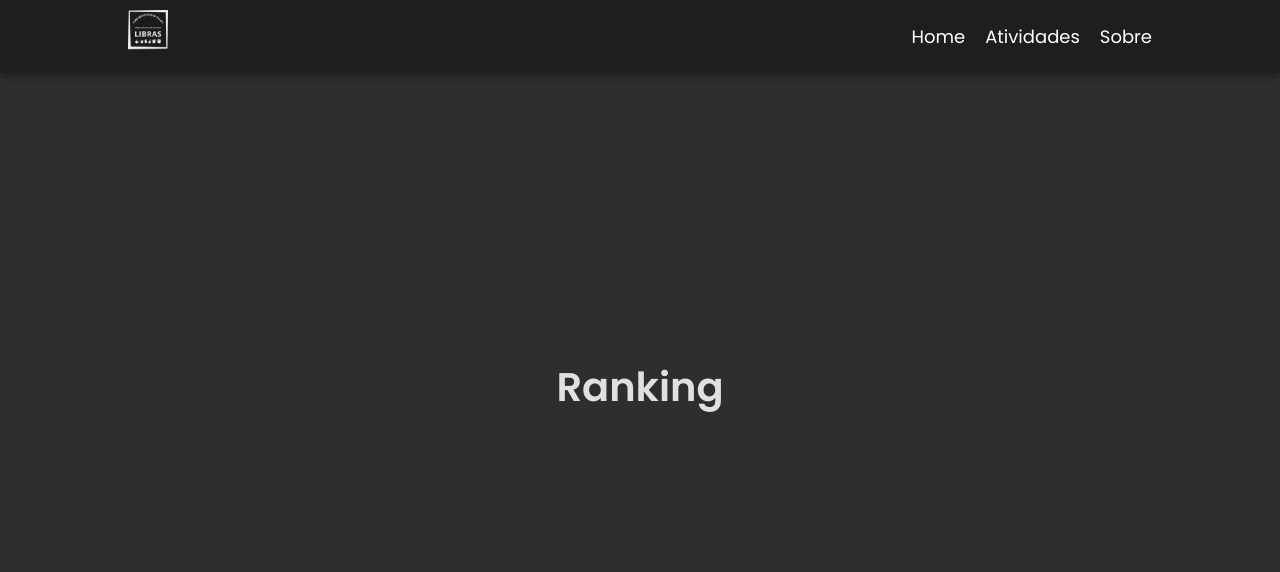
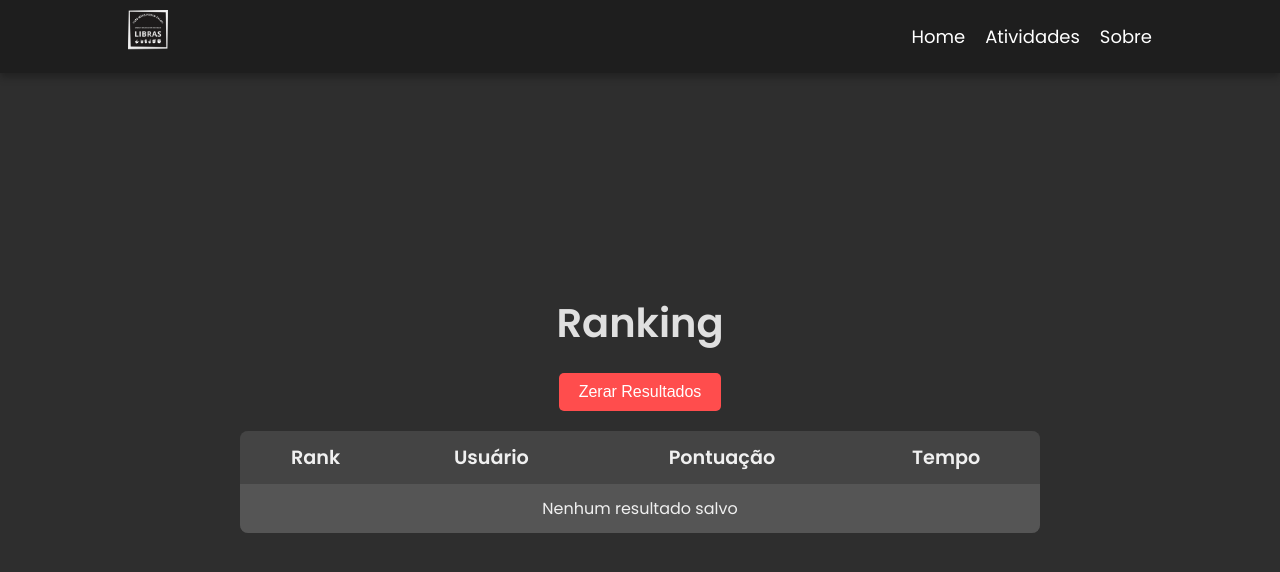
Before and after one commit to victorfs32/projeto, a React (Create React App) app: page /Ranking in a window 1280 px wide. Shown: the top 572 px of the page. Built offline with nearby package versions, Linux system fonts and the light colour scheme.

Commit message:
Atualizado

```diff
--- a/src/pages/Quiz/Numeros.js
+++ b/src/pages/Quiz/Numeros.js
@@ -7,16 +7,8 @@ import errorSound from "./Path/error-sound.mp3";
 // Importar os vídeos
 import video1 from "./videos/NUMEROS/01.mp4";
 import video2 from "./videos/NUMEROS/02.mp4";
-import video3 from "./videos/NUMEROS/03.mp4";
-import video4 from "./videos/NUMEROS/04.mp4";
-import video5 from "./videos/NUMEROS/05.mp4";
-import video6 from "./videos/NUMEROS/06.mp4";
-import video7 from "./videos/NUMEROS/07.mp4";
-import video8 from "./videos/NUMEROS/08.mp4";
-import video9 from "./videos/NUMEROS/09.mp4";
-import video10 from "./videos/NUMEROS/10.mp4";
+// Continue com o restante dos vídeos...
 
-// Função para criar perguntas
 const createQuestion = (text, video, answers) => ({
   questionText: text,
   videoSrc: video,
@@ -37,77 +29,54 @@ const questions = [
     { answerText: "4", isCorrect: false },
     { answerText: "9", isCorrect: false },
   ]),
+  // Continue com o restante das perguntas...
 ];
 
 function Numeros() {
   const [currentQuestion, setCurrentQuestion] = useState(0);
   const [showScore, setShowScore] = useState(false);
   const [score, setScore] = useState(0);
-  const [incorrectAnswers, setIncorrectAnswers] = useState([]);
   const [selectedAnswerIndex, setSelectedAnswerIndex] = useState(null);
-  const [timer, setTimer] = useState(10);
-  const [timerRunning, setTimerRunning] = useState(true);
-  const [correctAnswerIndex, setCorrectAnswerIndex] = useState(null);
+  const [elapsedTime, setElapsedTime] = useState(0);
+  const intervalRef = useRef(null);
   const videoRef = useRef(null);
-  const timerRef = useRef(null);
   const location = useLocation();
-  const userName = location.state?.userName || "Usuário"; // Corrigido para pegar o nome do estado
+  const userName = location.state?.userName || "Usuário";
+
+  const successAudio = useRef(new Audio(successSound));
+  const errorAudio = useRef(new Audio(errorSound));
 
   useEffect(() => {
-    if (timerRunning) {
-      timerRef.current = setInterval(() => {
-        setTimer((prev) => {
-          if (prev <= 1) {
-            clearInterval(timerRef.current);
-            setTimerRunning(false);
-            const correctIndex = questions[currentQuestion].answerOptions.findIndex((option) => option.isCorrect);
-            setCorrectAnswerIndex(correctIndex);
-            handleAnswerOptionClick(false); // Se o tempo acabar, considera a resposta como errada
-            return 0;
-          }
-          return prev - 1;
-        });
-      }, 1000);
-    }
+    intervalRef.current = setInterval(() => {
+      setElapsedTime((prevTime) => prevTime + 1);
+    }, 1000);
 
-    return () => clearInterval(timerRef.current); // Limpa o intervalo ao sair da pergunta ou ao desmontar o componente
-  }, [timerRunning]);
+    return () => clearInterval(intervalRef.current);
+  }, []);
 
   useEffect(() => {
     if (videoRef.current) {
       videoRef.current.load();
       videoRef.current.play();
     }
-
-    // Reseta o cronômetro ao trocar de pergunta
-    setTimer(10);
-    setTimerRunning(true);
-    setCorrectAnswerIndex(null);
   }, [currentQuestion]);
 
-  const playSound = (src) => {
-    const audio = new Audio(src);
-    audio.play();
+  const playSound = (audioRef) => {
+    audioRef.current.play();
   };
 
   const handleAnswerOptionClick = (isCorrect, index) => {
-    if (timerRunning) {
-      setTimerRunning(false); // Para o cronômetro quando uma resposta é selecionada
-    }
+    setSelectedAnswerIndex(index);
 
     if (isCorrect) {
       setScore(score + 1);
-      playSound(successSound); // Adiciona um feedback sonoro para respostas corretas
+      playSound(successAudio);
     } else {
-      setIncorrectAnswers([...incorrectAnswers, questions[currentQuestion]]);
-      playSound(errorSound); // Adiciona um feedback sonoro para respostas incorretas
+      playSound(errorAudio);
     }
-
-    setSelectedAnswerIndex(index);
 
     setTimeout(() => {
       const nextQuestion = currentQuestion + 1;
-
       if (nextQuestion < questions.length) {
         if (videoRef.current) {
           videoRef.current.pause();
@@ -116,16 +85,30 @@ function Numeros() {
         setSelectedAnswerIndex(null);
         setCurrentQuestion(nextQuestion);
       } else {
+        clearInterval(intervalRef.current);
         setShowScore(true);
-        saveScore(userName, score + (isCorrect ? 1 : 0));
+        saveScore(userName, score, elapsedTime);
       }
-    }, 1500); // Espera 1 segundo antes de passar para a próxima pergunta
+    }, 100);
   };
 
-  const saveScore = (userName, score) => {
+  const saveScore = (userName, score, timeTaken) => {
     const existingScores = JSON.parse(localStorage.getItem("quizScores")) || [];
-    const updatedScores = [...existingScores, { userName, score }];
+    const updatedScores = [...existingScores, { userName, score, timeTaken }];
+    updatedScores.sort((a, b) => b.score - a.score || a.timeTaken - b.timeTaken); // Ordenar por pontuação e tempo
     localStorage.setItem("quizScores", JSON.stringify(updatedScores));
+  };
+
+  const getRankingPosition = () => {
+    const existingScores = JSON.parse(localStorage.getItem("quizScores")) || [];
+    const sortedScores = existingScores.sort((a, b) => b.score - a.score || a.timeTaken - b.timeTaken);
+    return sortedScores.findIndex((entry) => entry.userName === userName && entry.score === score && entry.timeTaken === elapsedTime) + 1;
+  };
+
+  const formatTime = (timeInSeconds) => {
+    const minutes = Math.floor(timeInSeconds / 60);
+    const seconds = timeInSeconds % 60;
+    return `${minutes}:${seconds < 10 ? '0' : ''}${seconds}`;
   };
 
   return (
@@ -135,6 +118,8 @@ function Numeros() {
           <h2>
             {userName}, Parabéns! Você acertou {score} de {questions.length} perguntas!
           </h2>
+          <p>Você completou o quiz em {formatTime(elapsedTime)}.</p>
+          <p>Sua posição no ranking é: {getRankingPosition()}</p>
           <Link to="/" className="return-button">
             Voltar para a página inicial
           </Link>
@@ -148,9 +133,7 @@ function Numeros() {
             <div className="question-count">
               <span>Pergunta {currentQuestion + 1}</span>/{questions.length}
             </div>
-            <div className="question-text">
-              {questions[currentQuestion].questionText}
-            </div>
+            <div className="question-text">{questions[currentQuestion].questionText}</div>
             <div className="video-container">
               <video ref={videoRef} width="100%" height="315" controls>
                 <source src={questions[currentQuestion].videoSrc} type="video/mp4" />
@@ -158,8 +141,7 @@ function Numeros() {
               </video>
             </div>
             <div className="timer">
-              <span>Tempo Restante: {timer}s</span>
-              <progress value={timer} max={10} className="progress-bar" aria-label="Tempo Restante" />
+              <span>Tempo Decorrido: {formatTime(elapsedTime)}</span>
             </div>
           </div>
           <div className="answer-section">
@@ -173,13 +155,8 @@ function Numeros() {
                       ? answerOption.isCorrect
                         ? "green"
                         : "red"
-                      : correctAnswerIndex === index
-                      ? "green"
                       : "",
-                  color:
-                    selectedAnswerIndex === index || correctAnswerIndex === index
-                      ? "white"
-                      : "",
+                  color: selectedAnswerIndex === index ? "white" : "",
                 }}
                 disabled={selectedAnswerIndex !== null}
               >
--- a/src/pages/Ranking.css
+++ b/src/pages/Ranking.css
@@ -17,17 +17,55 @@
   color: #e0e0e0;
 }
 
-  ul {
-    list-style: none;
-    padding: 0;
+table {
+  width: 80%;
+  max-width: 800px;
+  border-collapse: collapse;
+  background-color: #3c3c3c;
+  border-radius: 8px;
+  overflow: hidden;
 }
 
-  li {
+th, td {
+  padding: 12px 15px;
+  text-align: center;
+  color: #f0f0f0;
+}
+
+th {
   background-color: #444;
-    padding: 10px;
-    margin: 5px 0;
+  font-size: 1.2rem;
+}
+
+td {
+  background-color: #555;
+  font-size: 1rem;
+}
+
+tr:nth-child(even) td {
+  background-color: #666;
+}
+
+tr:hover td {
+  background-color: #777;
+}
+
+tr:last-child td {
+  border-bottom: none;
+}
+
+.reset-button {
+  background-color: #ff4d4d;
+  color: white;
+  border: none;
+  padding: 10px 20px;
+  margin-bottom: 20px;
+  font-size: 1rem;
   border-radius: 5px;
-    width: 80%;
-    max-width: 300px;
-    text-align: center;
+  cursor: pointer;
+  transition: background-color 0.3s ease;
 }
+
+.reset-button:hover {
+  background-color: #e60000;
+}
--- a/src/pages/Ranking.js
+++ b/src/pages/Ranking.js
@@ -1,23 +1,59 @@
-import React from "react";
-import "./Ranking.css"
-import Navbar from "../components/navbar"
+import React, { useState } from "react";
+import "./Ranking.css";
+import Navbar from "../components/navbar";
 
 function Ranking() {
-  const scores = JSON.parse(localStorage.getItem("quizScores")) || [];
+  const [scores, setScores] = useState(JSON.parse(localStorage.getItem("quizScores")) || []);
+
+  const formatTime = (timeInSeconds) => {
+    const minutes = Math.floor(timeInSeconds / 60);
+    const seconds = timeInSeconds % 60;
+    return `${minutes}:${seconds < 10 ? "0" : ""}${seconds}`;
+  };
+
+  // Ordenar as pontuações pelo menor tempo
+  const sortedScores = scores.sort((a, b) => a.timeTaken - b.timeTaken);
+
+  const resetScores = () => {
+    localStorage.removeItem("quizScores");
+    setScores([]);
+  };
 
   return (
     <>
-    <Navbar />
-    <div className="ranking">
-      <h1>Ranking</h1>
-      <ul>
-        {scores.map((score, index) => (
-          <li key={index}>
-            {score.userName}: {score.score} pontos
-          </li>
-        ))}
-      </ul>
-    </div>
+      <Navbar />
+      <div className="ranking">
+        <h1>Ranking</h1>
+        <button className="reset-button" onClick={resetScores}>
+          Zerar Resultados
+        </button>
+        <table>
+          <thead>
+            <tr>
+              <th>Rank</th>
+              <th>Usuário</th>
+              <th>Pontuação</th>
+              <th>Tempo</th>
+            </tr>
+          </thead>
+          <tbody>
+            {sortedScores.length > 0 ? (
+              sortedScores.map((score, index) => (
+                <tr key={index}>
+                  <td>{index + 1}</td>
+                  <td>{score.userName}</td>
+                  <td>{score.score} pontos</td>
+                  <td>{formatTime(score.timeTaken)}</td>
+                </tr>
+              ))
+            ) : (
+              <tr>
+                <td colSpan="4">Nenhum resultado salvo</td>
+              </tr>
+            )}
+          </tbody>
+        </table>
+      </div>
     </>
   );
 }
```
Lines whose indentation alone changed are shown as unchanged.
